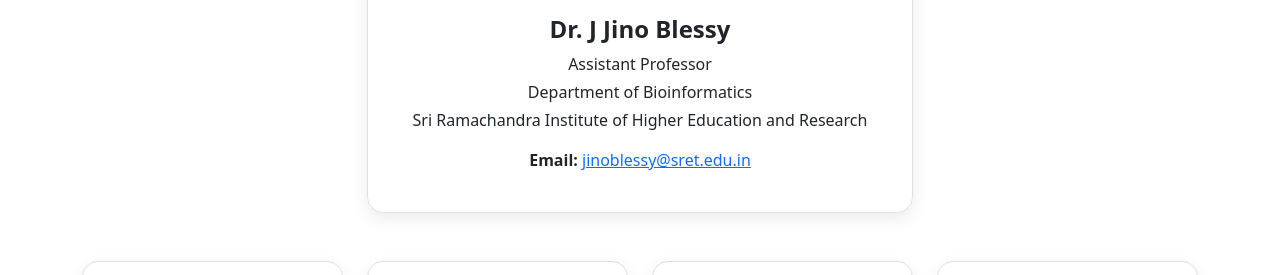
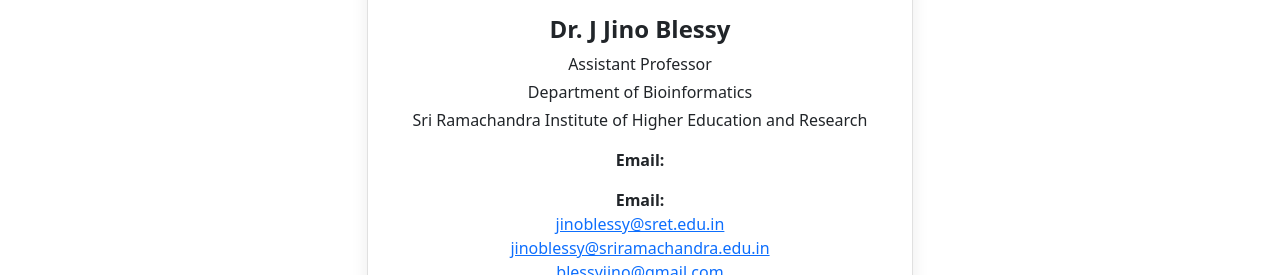
Before and after one commit to spicechemdb/spiceschemdb, a Flask app: page /contact in a window 1280 px wide. Shown: the part 606-881 px from the top of the page. Run offline with Flask 3, Linux system fonts and the light colour scheme.

Commit message:
Update contact.html

```diff
--- a/templates/contact.html
+++ b/templates/contact.html
@@ -24,10 +24,13 @@
                 </p>
                 <p>
                     <strong>Email:</strong>
-                    <a href="mailto:jinoblessy@sret.edu.in">
-                        jinoblessy@sret.edu.in
-                    </a>
-                </p>
+                    <p>
+    <strong>Email:</strong><br>
+    <a href="mailto:jinoblessy@sret.edu.in">jinoblessy@sret.edu.in</a><br>
+    <a href="mailto:jinoblessy@sriramachandra.edu.in">jinoblessy@sriramachandra.edu.in</a><br>
+    <a href="mailto:blessyjino@gmail.com">blessyjino@gmail.com</a>
+</p>
+
             </div>
         </div>
     </div>
```
